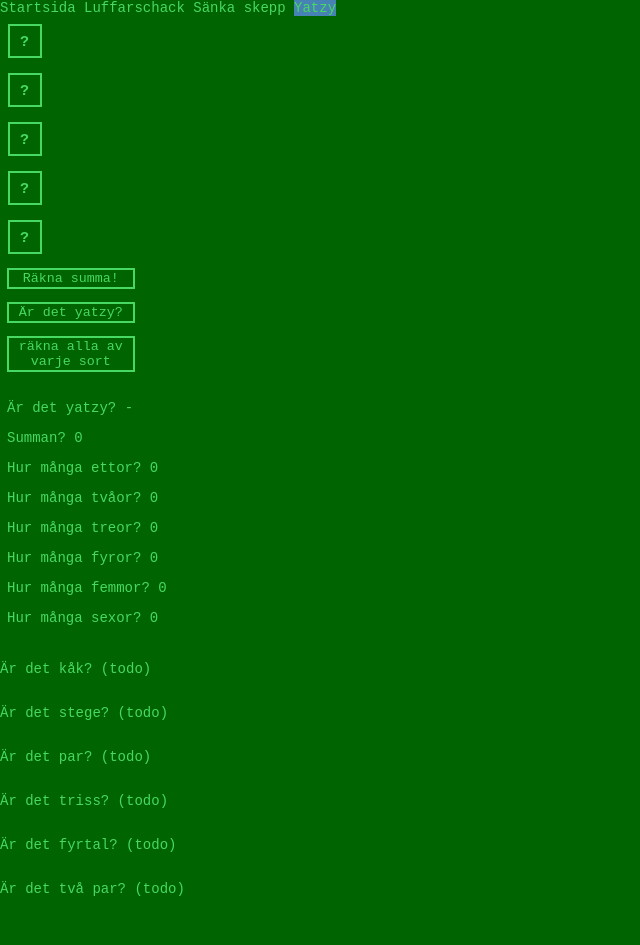
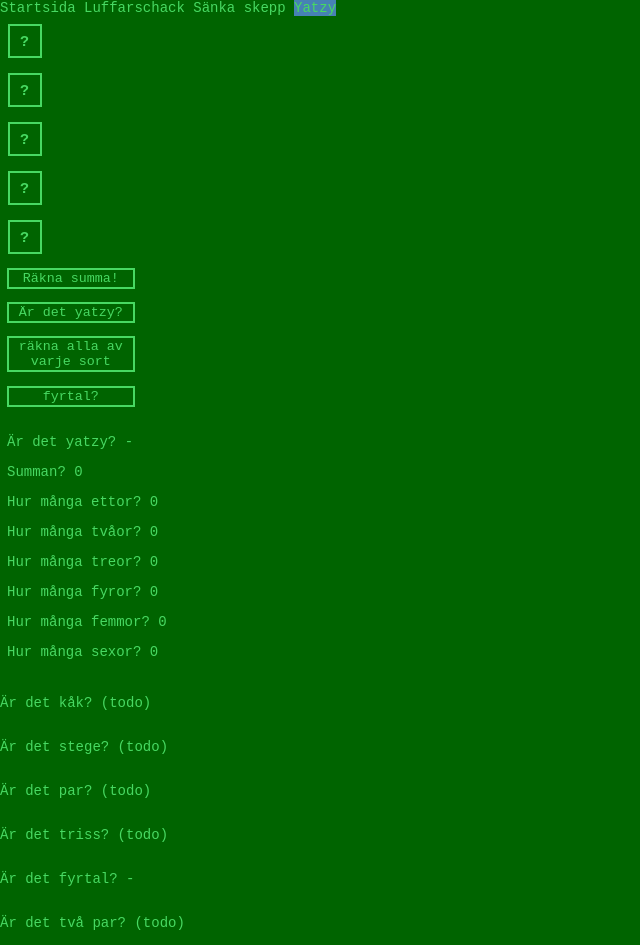
Before and after one commit to CGDM101/games, a React (Vite) app: page /yatzy in a window 1280 px wide. Shown: the whole page, without its empty margins (0-640 px from the left). Before the commit the page ends 911 px from the top, so only its background shows below. Built offline with nearby package versions, Linux system fonts and the light colour scheme.

Commit message:
Fixat fyrtal

```diff
--- a/src/components/Yatzy.jsx
+++ b/src/components/Yatzy.jsx
@@ -10,6 +10,7 @@ const Yatzy = () => {
 
     const [sum, setSum] = useState(0)
     const [yatzy, setYatzy] = useState('-') // false
+    const [fyrtal, setFyrtal] = useState('-') // false
 
     const [ones, setOnes] = useState(0)
     const [twos, setTwos] = useState(0)
@@ -63,6 +64,15 @@ const Yatzy = () => {
         setSixes(sumSixes)
     }
 
+    function CalculateFyrtal() {
+        let dices = [dice1, dice2, dice3, dice4, dice5]
+        let fyrtal = ''
+        if ((dice1 == dice2 && dice2 == dice3 && dice3 == dice4) || (dice2 == dice3 && dice3 == dice4 && dice4 == dice5) ) {
+            fyrtal='ja'
+        } else fyrtal = 'nej'
+        setFyrtal(fyrtal)
+    }
+
     function CalculateScore() {
         // let sum = dice1 + dice2 + dice3 + dice4 + dice5
         setSum(dice1 + dice2 + dice3 + dice4 + dice5)
@@ -82,7 +92,7 @@ const Yatzy = () => {
 
     return (
         <div className="dices">
-            <button className="square" onClick={() => setdice1(5)}> {dice1} </button>
+            <button className="square" onClick={() => setdice1(1)}> {dice1} </button>
             <button className="square" onClick={() => setdice2(5)}> {dice2} </button>
             <button className="square" onClick={() => setdice3(5)}> {dice3} </button>
             <button className="square" onClick={() => setdice4(5)}> {dice4} </button>
@@ -94,6 +104,9 @@ const Yatzy = () => {
                 <button onClick={CalculateYatzy}>Är det yatzy? </button>
 
                 <button onClick={CalculateGeneral}> räkna alla av varje sort</button>
+
+                <button onClick={CalculateFyrtal}> fyrtal?</button>
+
             </div>
 
             <div className="div-calc-output">
@@ -111,7 +124,7 @@ const Yatzy = () => {
             <p>Är det stege? (todo)</p>
             <p>Är det par? (todo)</p>
             <p>Är det triss? (todo)</p>
-            <p>Är det fyrtal? (todo)</p>
+            <p>Är det fyrtal? {fyrtal}</p>
             <p>Är det två par? (todo)</p>
         </div>
     )
```
